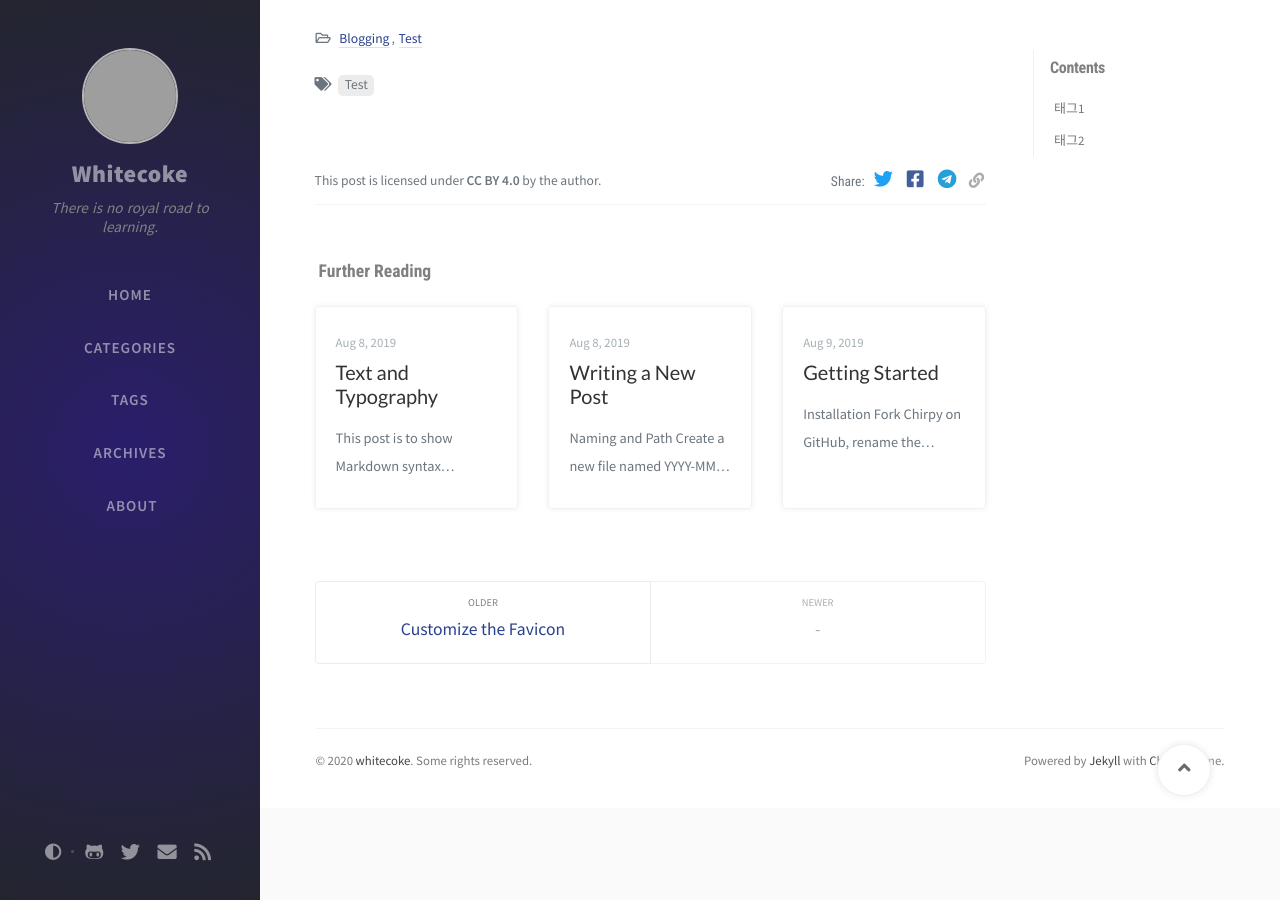
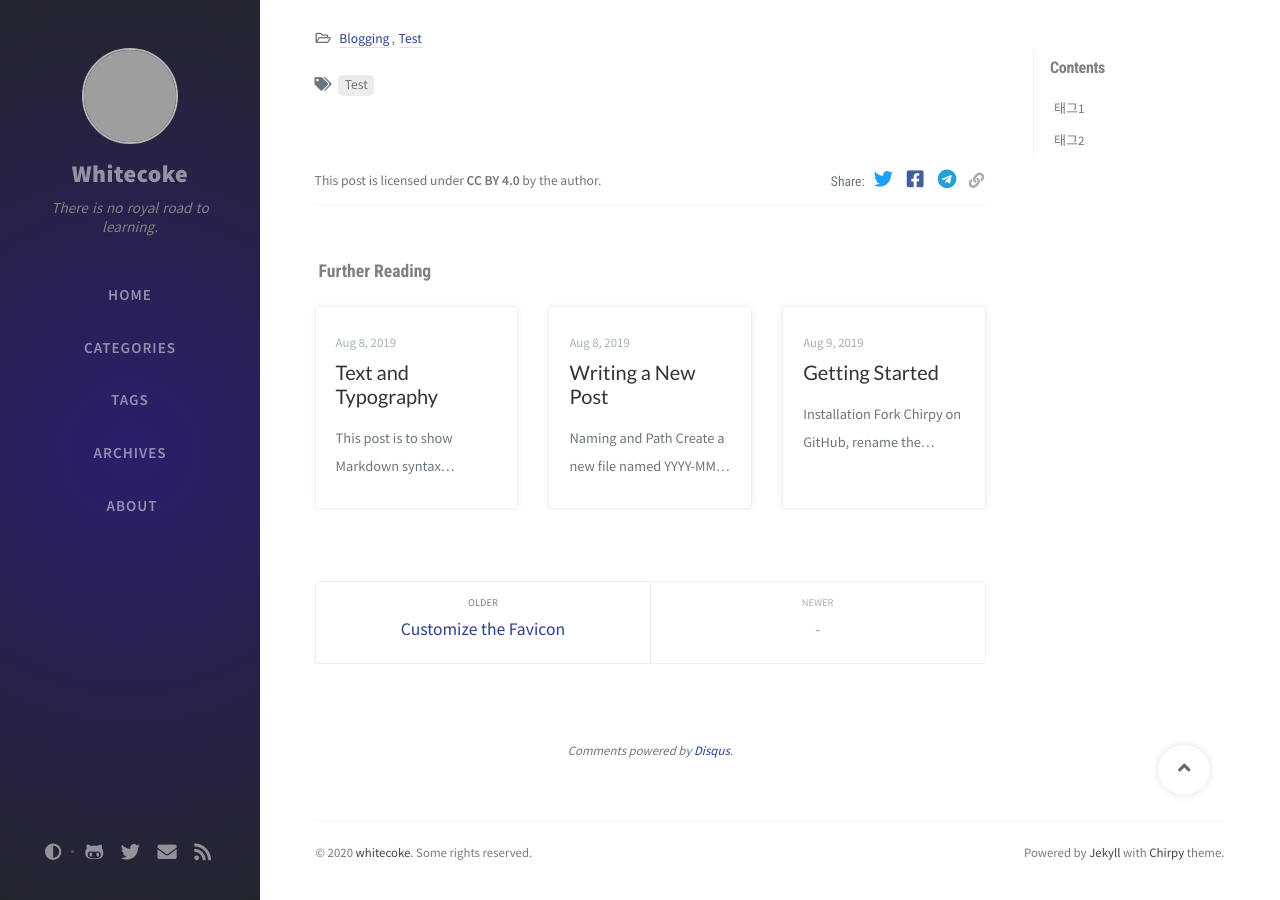
Before and after one commit to whitecoke/whitecoke.github.io, a Jekyll site: the page built from _posts/2020-12-07-시작.md, in a window 1280 px wide and 900 px high, scrolled down 696 px. Built offline with Jekyll 4.4.1, drawn with Linux system fonts in a browser that asks for light colours; nearby versions of some CDN libraries; comment, search, counter and statistics services are not loaded; part of the change alters nothing that is shown; grey boxes are pictures that could not be loaded.

Commit message:
Update _config.yml

```diff
--- a/_config.yml
+++ b/_config.yml
@@ -62,8 +62,8 @@ google_analytics:
     cache: false  # pv data local cache, good for the users from GFW area.
 
 disqus:
-  comments: false  # boolean type, the global switch for posts comments.
-  shortname: ''    # Fill with your Disqus shortname. › https://help.disqus.com/en/articles/1717111-what-s-a-shortname
+  comments: true  # boolean type, the global switch for posts comments.
+  shortname: 'whitecoke'    # Fill with your Disqus shortname. › https://help.disqus.com/en/articles/1717111-what-s-a-shortname
 
 
 # Prefer color scheme setting, keep empty will follow the system prefer color by default.
```
